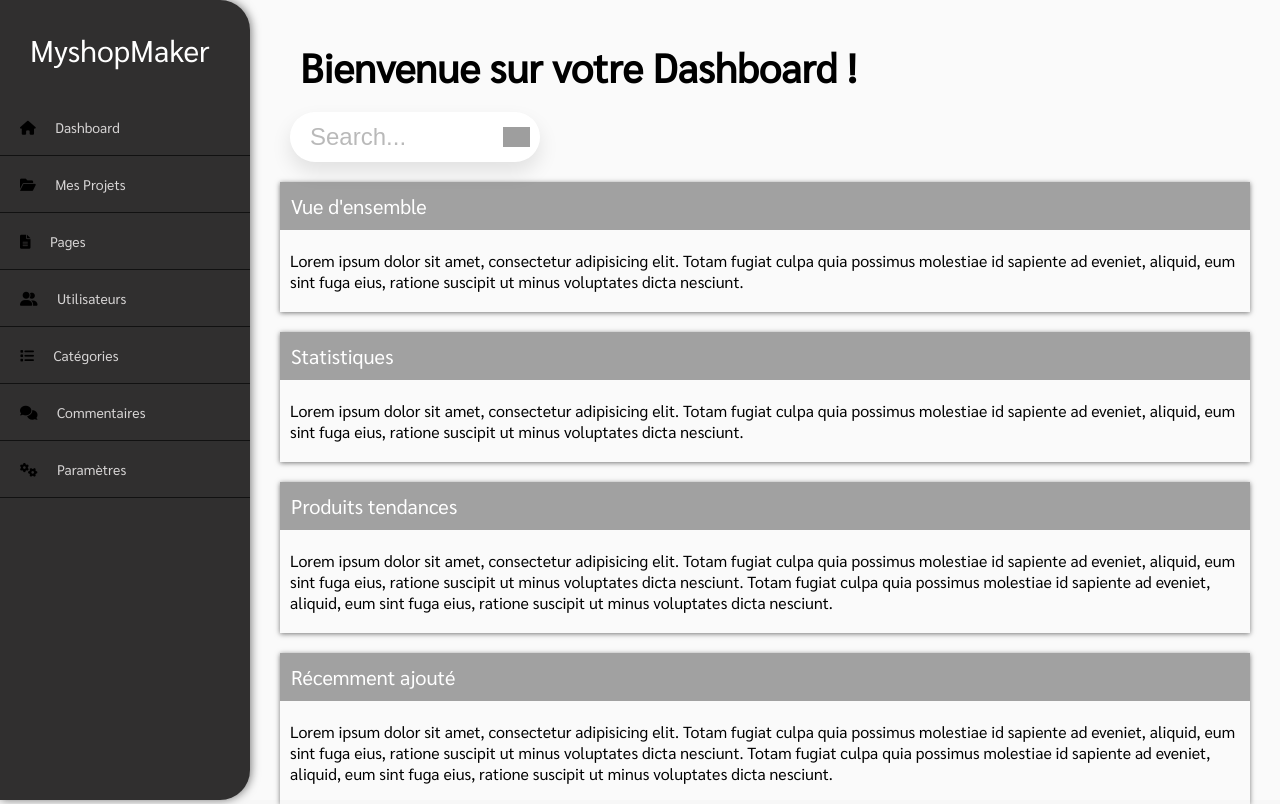
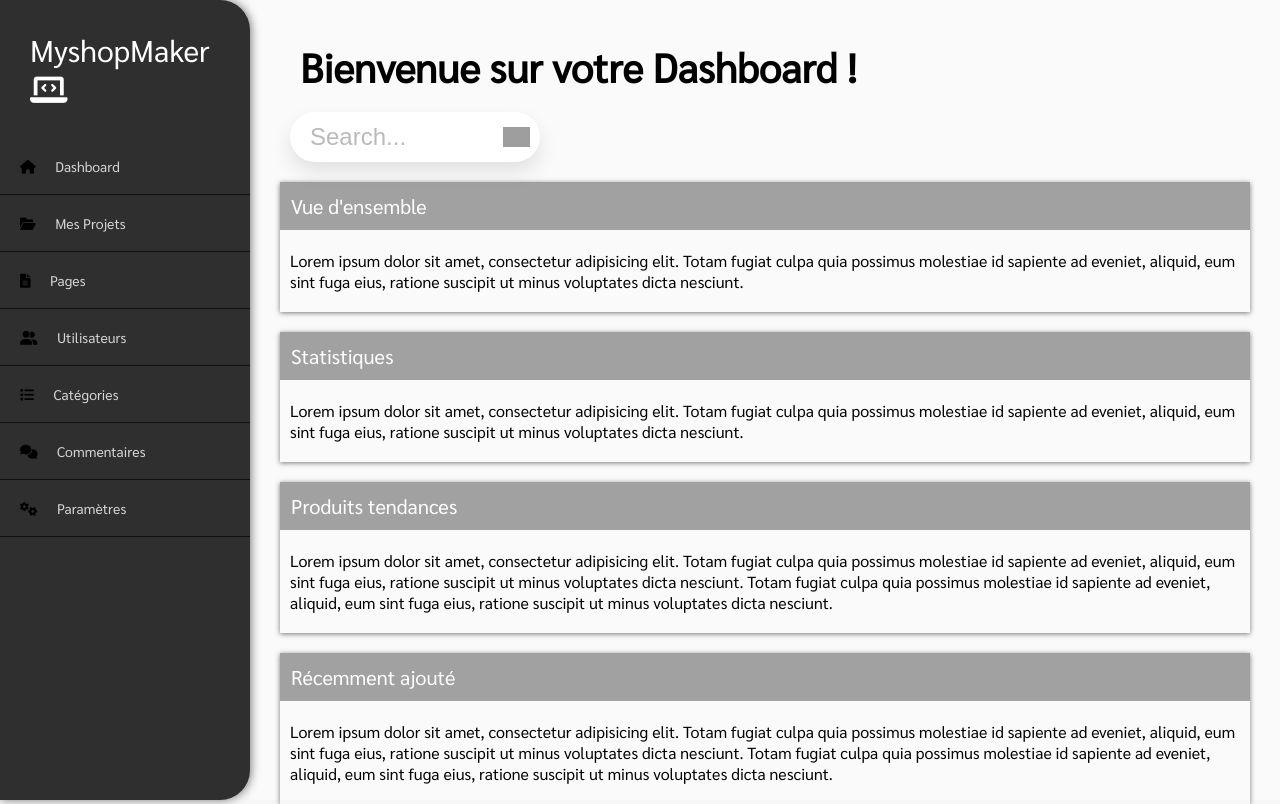
Before and after one commit to hugoassuncaorodrigues/projet_annuel_esgi, a PHP site: page /View/dashboard.view.php in a window 1280 px wide. Run offline with PHP 8.4, Linux system fonts and the light colour scheme; grey boxes are pictures that could not be loaded.

Commit message:
fix: add icons to sidebar

```diff
--- a/www/View/dashboard.view.php
+++ b/www/View/dashboard.view.php
@@ -15,8 +15,11 @@
 
 		<div class="sidebar">
 			<nav>
+
 				<a href="#">Myshop<span>Maker</span>
-				<div class="logo"> </div>
+				<div>
+				<i class="fa-solid fa-laptop-code"></i>
+					</div>
 			    </a>
 				<ul>
 					<li>
```
